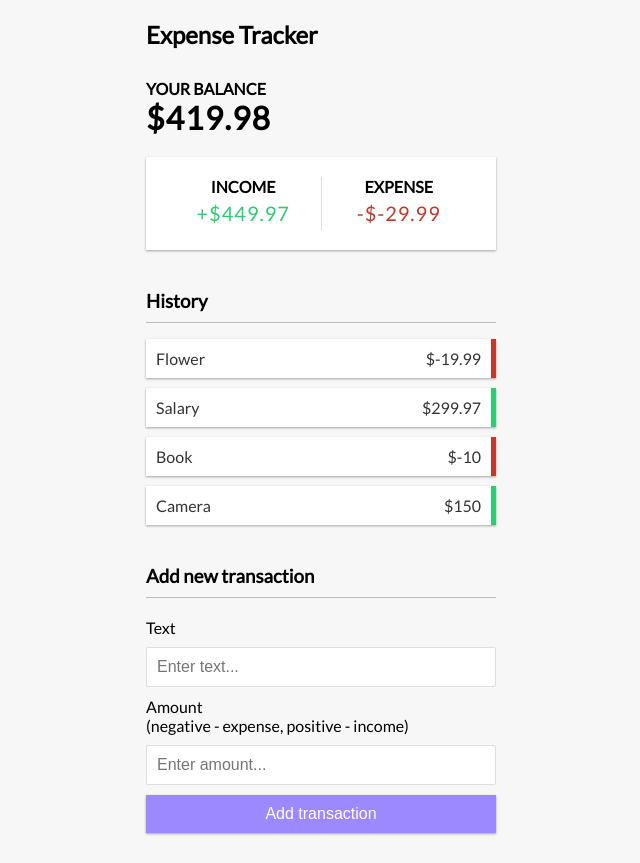
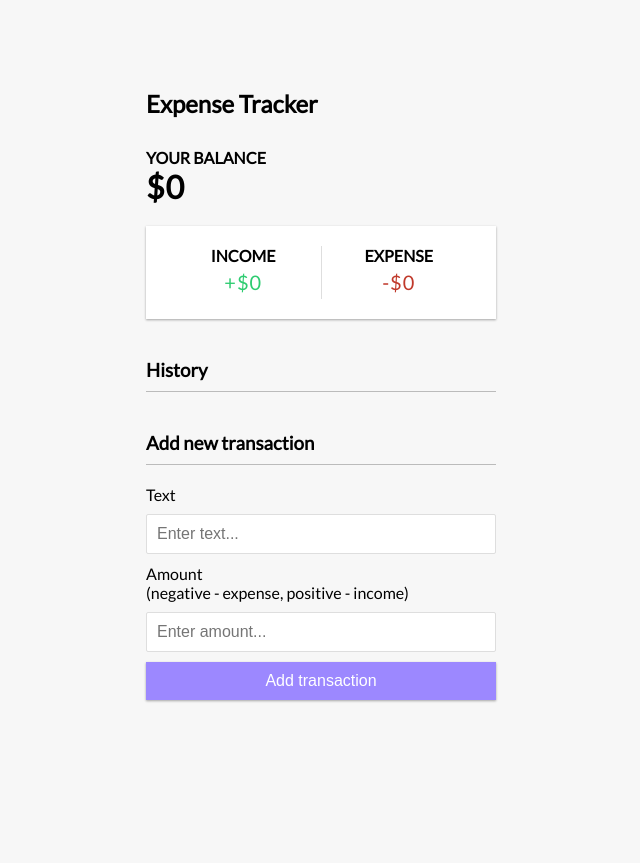
Before and after one commit to ChrisWongAtCUHK/vue-expense-tracker, a Vue app: page / in a window 1280 px wide. Shown: the whole page, without its empty margins (319-959 px from the left). After the commit the page ends 800 px from the top, so only its background shows below. Built offline with nearby package versions, Linux system fonts and the light colour scheme.

Commit message:
Save to localStorage

```diff
--- a/src/App.vue
+++ b/src/App.vue
@@ -19,14 +19,19 @@
 import TransactionList from './components/TransactionList.vue'
 import AddTransaction from './components/AddTransaction.vue'
 
-import { ref, computed } from 'vue'
+import { ref, computed, onMounted } from 'vue'
 
-const transactions = ref([
-  { id: 1, text: 'Flower', amount: -19.99 },
-  { id: 2, text: 'Salary', amount: 299.97 },
-  { id: 3, text: 'Book', amount: -10 },
-  { id: 4, text: 'Camera', amount: 150 },
-])
+const toast = useToast()
+
+const transactions = ref([])
+
+onMounted(() => {
+  transactions.value = JSON.parse(localStorage.getItem('transactions')) || []
+})
+
+const saveToLocalStorage = () => {
+  localStorage.setItem('transactions', JSON.stringify(transactions.value))
+}
 
 // Get total
 const total = computed(() => {
@@ -58,7 +63,6 @@
   return Math.floor(Math.random() * 1000000)
 }
 
-const toast = useToast()
 // Add transaction
 const handleTransactionSubmitted = (transactionData) => {
   transactions.value.push({
@@ -68,6 +72,8 @@
   })
 
   toast.success('Transaction added')
+
+  saveToLocalStorage()
 }
 
 const handleDeleteTransaction = (transactionId) => {
@@ -76,5 +82,7 @@
   )
 
   toast.success('Transaction deleted')
+
+  saveToLocalStorage()
 }
 </script>
```
